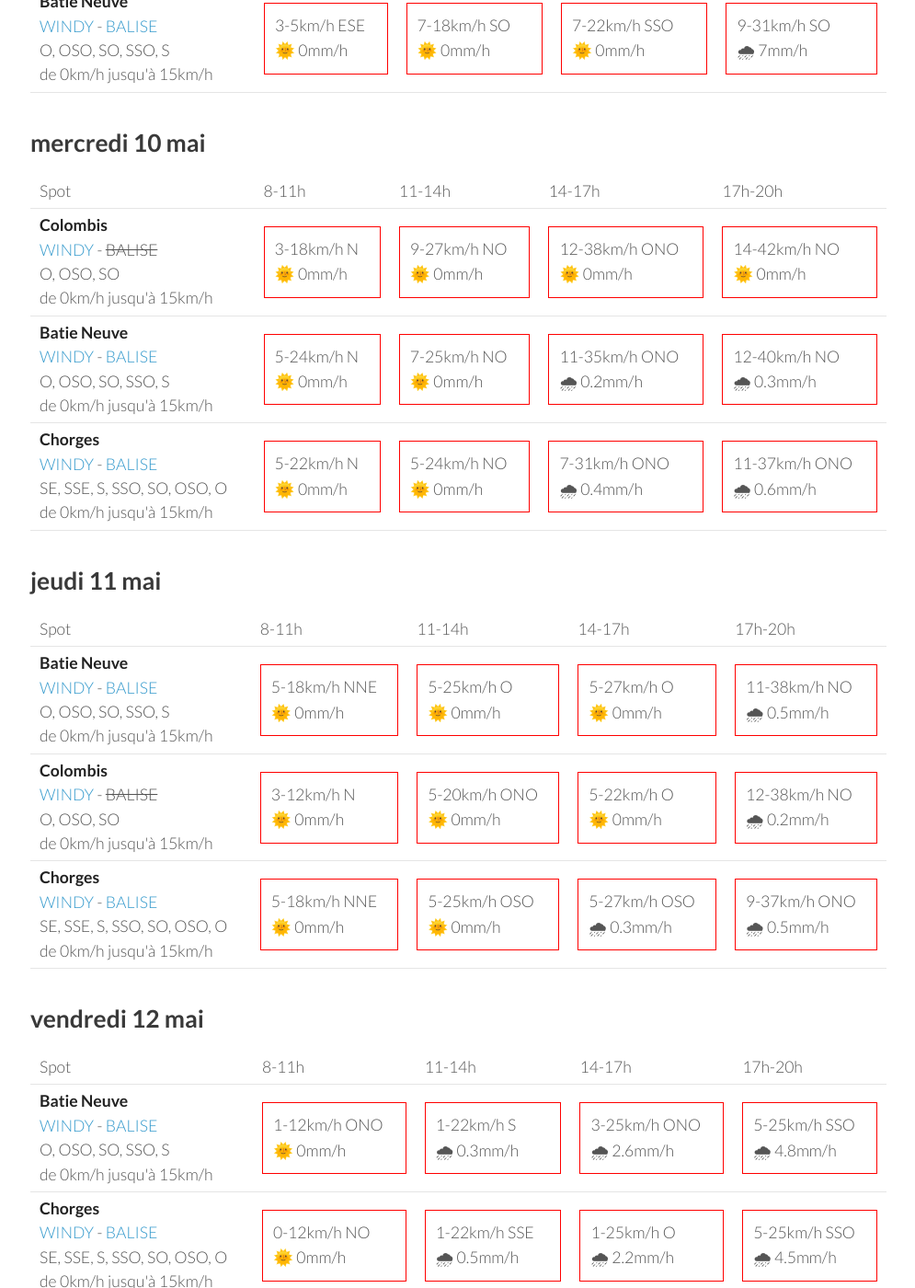
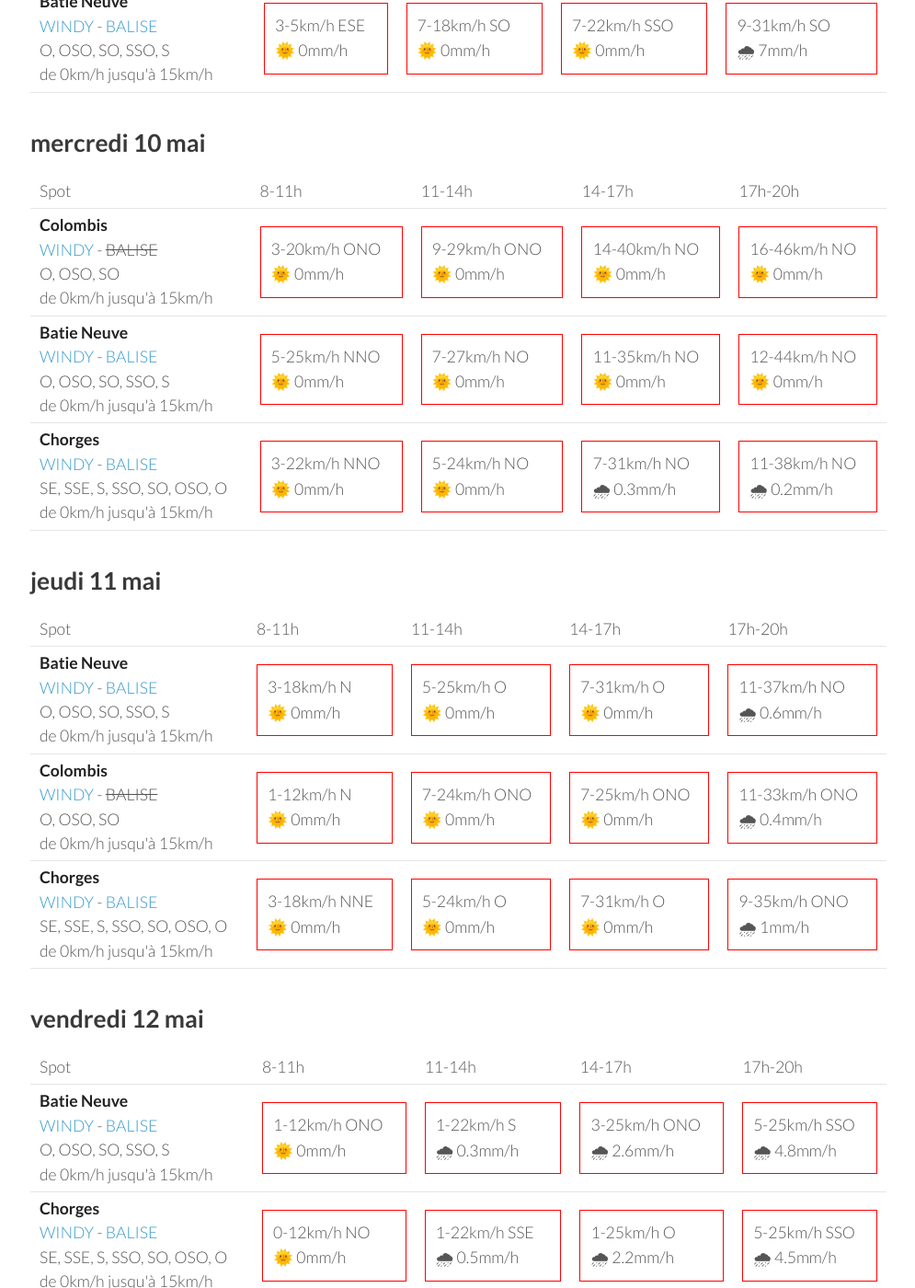
Before and after one commit to parapente-dans-le-nord/parapente-dans-le-nord.github.io, a Jekyll site: the page built from serre_poncon.markdown, in a window 1280 px wide and 1400 px high, scrolled down 1092 px. Shown: the whole window at 92% size, without its empty margins (25-1020 px from the left). Built offline with Jekyll 4.4.1, drawn with Linux system fonts in a browser that asks for light colours; some of the changed text lies outside the part shown.

Commit message:
update index.markdown

```diff
--- a/serre_poncon.markdown
+++ b/serre_poncon.markdown
@@ -113,30 +113,30 @@ page mise à jour le lundi 08 mai 13:31
 <tr>
         <td><strong>Colombis</strong><br><a href="https://windy.com/44.494/6.216?44.559,6.262,10">WINDY</a> - <span class="no-balise"> BALISE </span><br> <span class="vent-favorable">O, OSO, SO</span><br><span class="force-vent">de 0km/h jusqu'à 15km/h</span> </td>
 
-            <td><div class="not-flyable"><p>3-18km/h N</p><p>🌞 0mm/h</p></div></td>
-            <td><div class="not-flyable"><p>9-27km/h NO</p><p>🌞 0mm/h</p></div></td>
-            <td><div class="not-flyable"><p>12-38km/h ONO</p><p>🌞 0mm/h</p></div></td>
-            <td><div class="not-flyable"><p>14-42km/h NO</p><p>🌞 0mm/h</p></div></td>
+            <td><div class="not-flyable"><p>3-20km/h ONO</p><p>🌞 0mm/h</p></div></td>
+            <td><div class="not-flyable"><p>9-29km/h ONO</p><p>🌞 0mm/h</p></div></td>
+            <td><div class="not-flyable"><p>14-40km/h NO</p><p>🌞 0mm/h</p></div></td>
+            <td><div class="not-flyable"><p>16-46km/h NO</p><p>🌞 0mm/h</p></div></td>
 
 
     </tr>
 <tr>
         <td><strong>Batie Neuve</strong><br><a href="https://windy.com/44.584/6.236?44.559,6.262,10,m:eTtagly">WINDY</a> - <span class=""><a href="https://www.openwindmap.org/PP554">BALISE</a> </span><br> <span class="vent-favorable">O, OSO, SO, SSO, S</span><br><span class="force-vent">de 0km/h jusqu'à 15km/h</span> </td>
 
-            <td><div class="not-flyable"><p>5-24km/h N</p><p>🌞 0mm/h</p></div></td>
-            <td><div class="not-flyable"><p>7-25km/h NO</p><p>🌞 0mm/h</p></div></td>
-            <td><div class="not-flyable"><p>11-35km/h ONO</p><p>🌧 0.2mm/h</p></div></td>
-            <td><div class="not-flyable"><p>12-40km/h NO</p><p>🌧 0.3mm/h</p></div></td>
+            <td><div class="not-flyable"><p>5-25km/h NNO</p><p>🌞 0mm/h</p></div></td>
+            <td><div class="not-flyable"><p>7-27km/h NO</p><p>🌞 0mm/h</p></div></td>
+            <td><div class="not-flyable"><p>11-35km/h NO</p><p>🌞 0mm/h</p></div></td>
+            <td><div class="not-flyable"><p>12-44km/h NO</p><p>🌞 0mm/h</p></div></td>
 
 
     </tr>
 <tr>
         <td><strong>Chorges</strong><br><a href="https://windy.com/44.578/6.280?44.559,6.262,10">WINDY</a> - <span class=""><a href="https://www.openwindmap.org/PP554">BALISE</a> </span><br> <span class="vent-favorable">SE, SSE, S, SSO, SO, OSO, O</span><br><span class="force-vent">de 0km/h jusqu'à 15km/h</span> </td>
 
-            <td><div class="not-flyable"><p>5-22km/h N</p><p>🌞 0mm/h</p></div></td>
+            <td><div class="not-flyable"><p>3-22km/h NNO</p><p>🌞 0mm/h</p></div></td>
             <td><div class="not-flyable"><p>5-24km/h NO</p><p>🌞 0mm/h</p></div></td>
-            <td><div class="not-flyable"><p>7-31km/h ONO</p><p>🌧 0.4mm/h</p></div></td>
-            <td><div class="not-flyable"><p>11-37km/h ONO</p><p>🌧 0.6mm/h</p></div></td>
+            <td><div class="not-flyable"><p>7-31km/h NO</p><p>🌧 0.3mm/h</p></div></td>
+            <td><div class="not-flyable"><p>11-38km/h NO</p><p>🌧 0.2mm/h</p></div></td>
 
 
     </tr>
@@ -159,30 +159,30 @@ page mise à jour le lundi 08 mai 13:31
 <tr>
         <td><strong>Batie Neuve</strong><br><a href="https://windy.com/44.584/6.236?44.559,6.262,10,m:eTtagly">WINDY</a> - <span class=""><a href="https://www.openwindmap.org/PP554">BALISE</a> </span><br> <span class="vent-favorable">O, OSO, SO, SSO, S</span><br><span class="force-vent">de 0km/h jusqu'à 15km/h</span> </td>
 
-            <td><div class="not-flyable"><p>5-18km/h NNE</p><p>🌞 0mm/h</p></div></td>
+            <td><div class="not-flyable"><p>3-18km/h N</p><p>🌞 0mm/h</p></div></td>
             <td><div class="not-flyable"><p>5-25km/h O</p><p>🌞 0mm/h</p></div></td>
-            <td><div class="not-flyable"><p>5-27km/h O</p><p>🌞 0mm/h</p></div></td>
-            <td><div class="not-flyable"><p>11-38km/h NO</p><p>🌧 0.5mm/h</p></div></td>
+            <td><div class="not-flyable"><p>7-31km/h O</p><p>🌞 0mm/h</p></div></td>
+            <td><div class="not-flyable"><p>11-37km/h NO</p><p>🌧 0.6mm/h</p></div></td>
 
 
     </tr>
 <tr>
         <td><strong>Colombis</strong><br><a href="https://windy.com/44.494/6.216?44.559,6.262,10">WINDY</a> - <span class="no-balise"> BALISE </span><br> <span class="vent-favorable">O, OSO, SO</span><br><span class="force-vent">de 0km/h jusqu'à 15km/h</span> </td>
 
-            <td><div class="not-flyable"><p>3-12km/h N</p><p>🌞 0mm/h</p></div></td>
-            <td><div class="not-flyable"><p>5-20km/h ONO</p><p>🌞 0mm/h</p></div></td>
-            <td><div class="not-flyable"><p>5-22km/h O</p><p>🌞 0mm/h</p></div></td>
-            <td><div class="not-flyable"><p>12-38km/h NO</p><p>🌧 0.2mm/h</p></div></td>
+            <td><div class="not-flyable"><p>1-12km/h N</p><p>🌞 0mm/h</p></div></td>
+            <td><div class="not-flyable"><p>7-24km/h ONO</p><p>🌞 0mm/h</p></div></td>
+            <td><div class="not-flyable"><p>7-25km/h ONO</p><p>🌞 0mm/h</p></div></td>
+            <td><div class="not-flyable"><p>11-33km/h ONO</p><p>🌧 0.4mm/h</p></div></td>
 
 
     </tr>
 <tr>
         <td><strong>Chorges</strong><br><a href="https://windy.com/44.578/6.280?44.559,6.262,10">WINDY</a> - <span class=""><a href="https://www.openwindmap.org/PP554">BALISE</a> </span><br> <span class="vent-favorable">SE, SSE, S, SSO, SO, OSO, O</span><br><span class="force-vent">de 0km/h jusqu'à 15km/h</span> </td>
 
-            <td><div class="not-flyable"><p>5-18km/h NNE</p><p>🌞 0mm/h</p></div></td>
-            <td><div class="not-flyable"><p>5-25km/h OSO</p><p>🌞 0mm/h</p></div></td>
-            <td><div class="not-flyable"><p>5-27km/h OSO</p><p>🌧 0.3mm/h</p></div></td>
-            <td><div class="not-flyable"><p>9-37km/h ONO</p><p>🌧 0.5mm/h</p></div></td>
+            <td><div class="not-flyable"><p>3-18km/h NNE</p><p>🌞 0mm/h</p></div></td>
+            <td><div class="not-flyable"><p>5-24km/h O</p><p>🌞 0mm/h</p></div></td>
+            <td><div class="not-flyable"><p>7-31km/h O</p><p>🌞 0mm/h</p></div></td>
+            <td><div class="not-flyable"><p>9-35km/h ONO</p><p>🌧 1mm/h</p></div></td>
 
 
     </tr>
```
Also changed, not shown: other parts of serre_poncon.markdown (+1 -1 lines).
